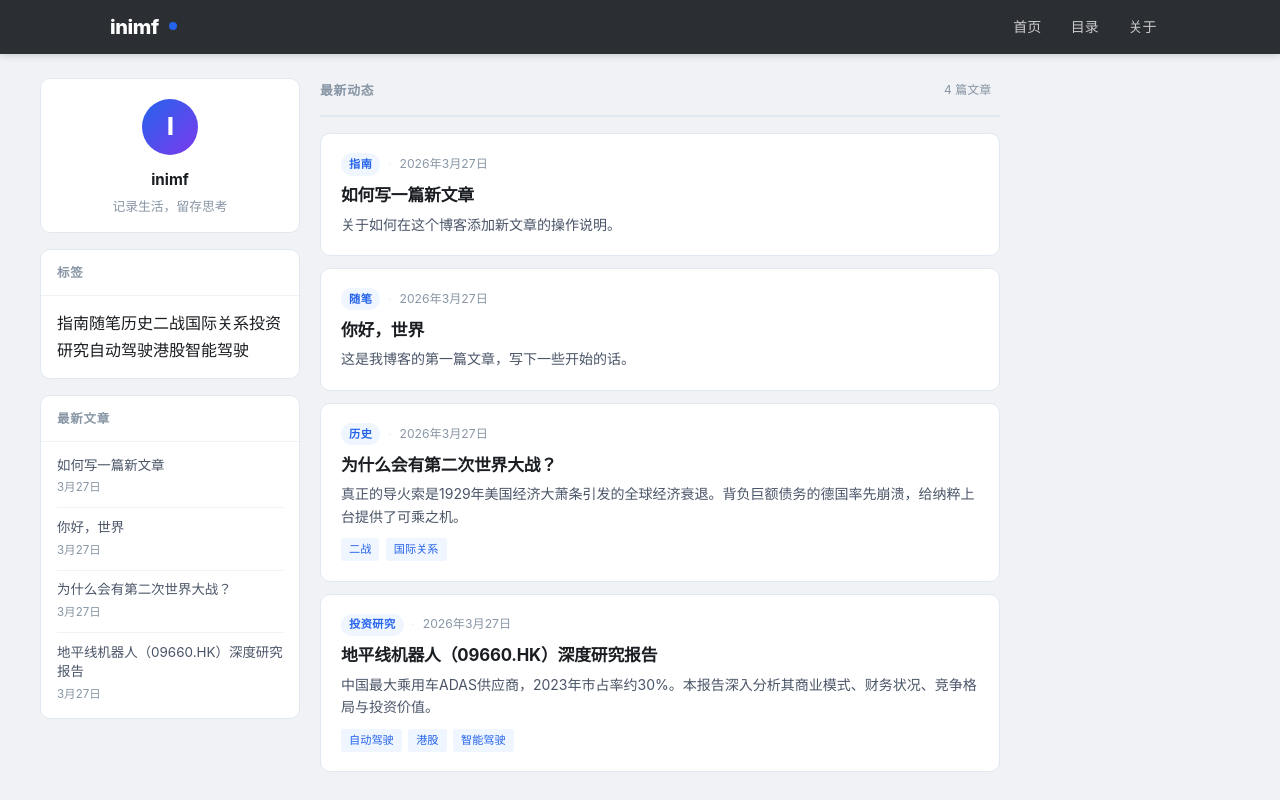
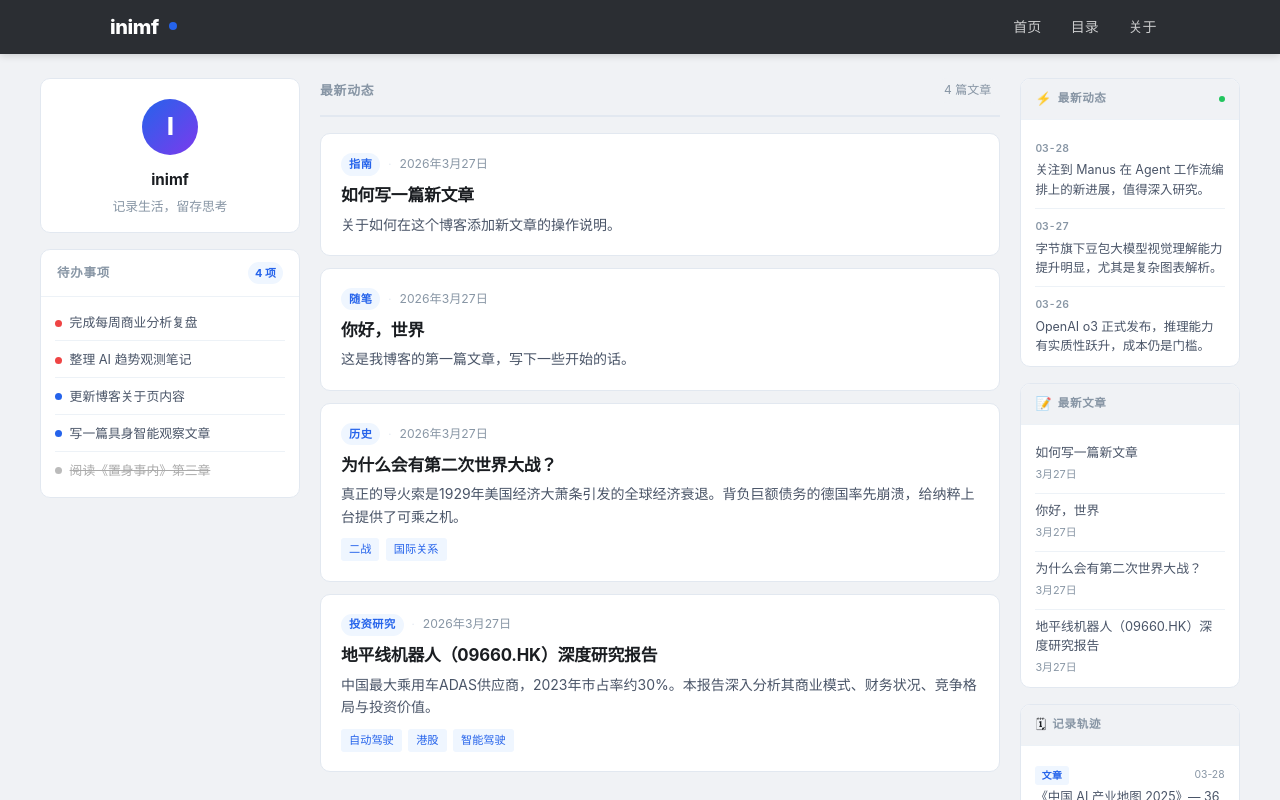
Before and after one commit to web1286/inimf-blog, a Next.js app: page / in a window 1280 px wide. Shown: the top 800 px of the page. Built offline with nearby package versions, Linux system fonts and the light colour scheme.

Commit message:
✨ feat: 待办事项+最新动态+最新文章+记录轨迹四模块

```diff
--- a/components/Layout.tsx
+++ b/components/Layout.tsx
@@ -17,25 +17,41 @@ interface LayoutProps {
   children: ReactNode
   title?: string
   description?: string
-  posts?: Post[]          // 传给 sidebar 的最新文章
-  hideSidebar?: boolean   // 文章页可以把侧边栏换成 TOC
+  posts?: Post[]
+  hideSidebar?: boolean
 }
 
-// 提取所有标签（去重）
-function getAllTags(posts: Post[]): string[] {
-  const tagSet = new Set<string>()
-  posts.forEach(p => (p.tags || []).forEach(t => tagSet.add(t)))
-  return Array.from(tagSet).slice(0, 12) // 最多显示 12 个
-}
+// 待办事项数据（可手动维护，以后可以接 API）
+const TODO_ITEMS = [
+  { id: 1, text: '完成每周商业分析复盘', done: false, priority: 'high' },
+  { id: 2, text: '整理 AI 趋势观测笔记', done: false, priority: 'high' },
+  { id: 3, text: '更新博客关于页内容', done: false, priority: 'normal' },
+  { id: 4, text: '阅读《置身事内》第三章', done: true, priority: 'normal' },
+  { id: 5, text: '写一篇具身智能观察文章', done: false, priority: 'normal' },
+]
+
+// 最新动态（简讯，短思考，可手动维护）
+const UPDATES = [
+  { date: '03-28', text: '关注到 Manus 在 Agent 工作流编排上的新进展，值得深入研究。' },
+  { date: '03-27', text: '字节旗下豆包大模型视觉理解能力提升明显，尤其是复杂图表解析。' },
+  { date: '03-26', text: 'OpenAI o3 正式发布，推理能力有实质性跃升，成本仍是门槛。' },
+]
+
+// 记录轨迹（今日看了什么，可手动维护）
+const TRACKS = [
+  { date: '03-28', type: '文章', content: '《中国 AI 产业地图 2025》— 36氪研究院' },
+  { date: '03-27', type: '视频', content: '李永乐讲 DeepSeek 背后的 MoE 架构原理' },
+  { date: '03-26', type: '播客', content: '硅谷 101 × 张俊林：大模型的下一个突破口' },
+  { date: '03-25', type: '书', content: '《置身事内》第二章：地方政府的融资逻辑' },
+]
 
 export default function Layout({ children, title, description, posts = [], hideSidebar }: LayoutProps) {
   const pageTitle = title ? `${title} - ${config.title}` : config.title
   const pageDesc = description || config.description
-  const tags = getAllTags(posts)
-  const recentPosts = posts.slice(0, 6) // 侧边栏最新 6 篇
-
-  // 作者名首字母，用于头像
+  const recentPosts = posts.slice(0, 5)
   const avatarLetter = (config.author || 'I').charAt(0).toUpperCase()
+  const pendingTodos = TODO_ITEMS.filter(t => !t.done)
+  const doneTodos = TODO_ITEMS.filter(t => t.done)
 
   return (
     <>
@@ -49,7 +65,7 @@ export default function Layout({ children, title, description, posts = [], hideS
         <link rel="icon" href="/favicon.ico" />
       </Head>
 
-      {/* 顶部导航：深灰 xiaohu.ai 风格 */}
+      {/* 顶部导航 */}
       <header className="site-header">
         <div className="header-inner">
           <Link href="/" className="site-title">
@@ -66,9 +82,10 @@ export default function Layout({ children, title, description, posts = [], hideS
         </div>
       </header>
 
-      {/* 双栏布局 */}
+      {/* 三栏布局 */}
       <div className={`site-body${hideSidebar ? ' no-sidebar' : ''}`}>
-        {/* 左侧边栏 */}
+
+        {/* ===== 左侧边栏 ===== */}
         {!hideSidebar && (
           <aside className="site-sidebar">
             {/* 作者卡片 */}
@@ -80,51 +97,109 @@ export default function Layout({ children, title, description, posts = [], hideS
               </div>
             </div>
 
-            {/* 标签云 */}
-            {tags.length > 0 && (
+            {/* 待办事项 */}
             <div className="sidebar-card">
               <div className="sidebar-card-header">
-                  <span className="sidebar-card-title">标签</span>
+                <span className="sidebar-card-title">待办事项</span>
+                <span className="sidebar-badge">{pendingTodos.length} 项</span>
               </div>
-                <div className="sidebar-card-body">
-                  <div className="tag-cloud">
-                    {tags.map(tag => (
-                      <span key={tag} className="tag-cloud-item">{tag}</span>
+              <div className="sidebar-card-body todo-body">
+                <ul className="todo-list">
+                  {pendingTodos.map(item => (
+                    <li key={item.id} className={`todo-item${item.priority === 'high' ? ' todo-high' : ''}`}>
+                      <span className="todo-dot" />
+                      <span className="todo-text">{item.text}</span>
+                    </li>
                   ))}
+                  {doneTodos.map(item => (
+                    <li key={item.id} className="todo-item todo-done">
+                      <span className="todo-dot todo-dot-done" />
+                      <span className="todo-text">{item.text}</span>
+                    </li>
+                  ))}
+                </ul>
               </div>
             </div>
-              </div>
+          </aside>
         )}
 
-            {/* 最新文章 */}
-            {recentPosts.length > 0 && (
-              <div className="sidebar-card">
-                <div className="sidebar-card-header">
-                  <span className="sidebar-card-title">最新文章</span>
+        {/* ===== 中间主内容区 ===== */}
+        <main className="site-main">
+          {children}
+        </main>
+
+        {/* ===== 右侧三个独立模块 ===== */}
+        {!hideSidebar && (
+          <aside className="site-right-rail">
+
+            {/* 模块一：最新动态 */}
+            <div className="rail-card">
+              <div className="rail-card-header">
+                <span className="rail-card-icon">⚡</span>
+                <span className="rail-card-title">最新动态</span>
+                <span className="rail-live-dot" />
               </div>
-                <div className="sidebar-card-body">
-                  <ul className="sidebar-post-list">
+              <div className="rail-card-body">
+                <ul className="updates-list">
+                  {UPDATES.map((u, i) => (
+                    <li key={i} className="update-item">
+                      <span className="update-date">{u.date}</span>
+                      <span className="update-text">{u.text}</span>
+                    </li>
+                  ))}
+                </ul>
+              </div>
+            </div>
+
+            {/* 模块二：最新文章（公众号主线） */}
+            <div className="rail-card">
+              <div className="rail-card-header">
+                <span className="rail-card-icon">📝</span>
+                <span className="rail-card-title">最新文章</span>
+              </div>
+              <div className="rail-card-body">
+                {recentPosts.length > 0 ? (
+                  <ul className="rail-post-list">
                     {recentPosts.map(post => (
-                      <li key={post.slug} className="sidebar-post-item">
-                        <Link href={`/posts/${post.slug}`} className="sidebar-post-link">
+                      <li key={post.slug} className="rail-post-item">
+                        <Link href={`/posts/${post.slug}`} className="rail-post-link">
                           {post.title}
                         </Link>
-                        <span className="sidebar-post-date">
+                        <span className="rail-post-date">
                           {format(new Date(post.date), 'M月d日', { locale: zhCN })}
                         </span>
                       </li>
                     ))}
                   </ul>
+                ) : (
+                  <p className="rail-empty">暂无文章</p>
+                )}
               </div>
             </div>
-            )}
+
+            {/* 模块三：记录轨迹 */}
+            <div className="rail-card">
+              <div className="rail-card-header">
+                <span className="rail-card-icon">🗓</span>
+                <span className="rail-card-title">记录轨迹</span>
+              </div>
+              <div className="rail-card-body">
+                <ul className="track-list">
+                  {TRACKS.map((t, i) => (
+                    <li key={i} className="track-item">
+                      <div className="track-top">
+                        <span className="track-type">{t.type}</span>
+                        <span className="track-date">{t.date}</span>
+                      </div>
+                      <span className="track-content">{t.content}</span>
+                    </li>
+                  ))}
+                </ul>
+              </div>
+            </div>
+
           </aside>
         )}
-
-        {/* 右侧主内容区 */}
-        <main className="site-main">
-          {children}
-        </main>
       </div>
 
       {/* 页脚 */}
```
Lines whose indentation alone changed are shown as unchanged.
